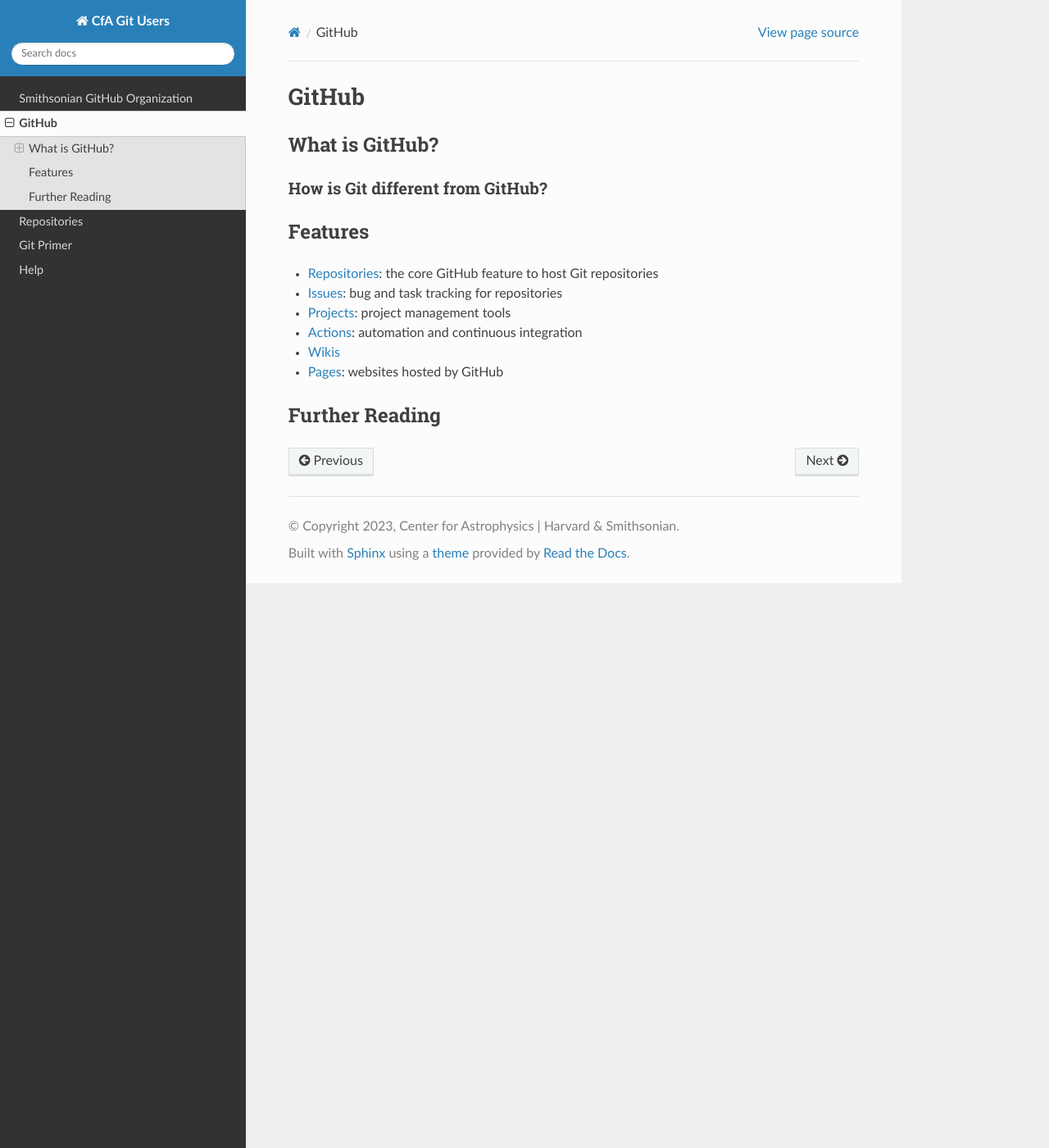
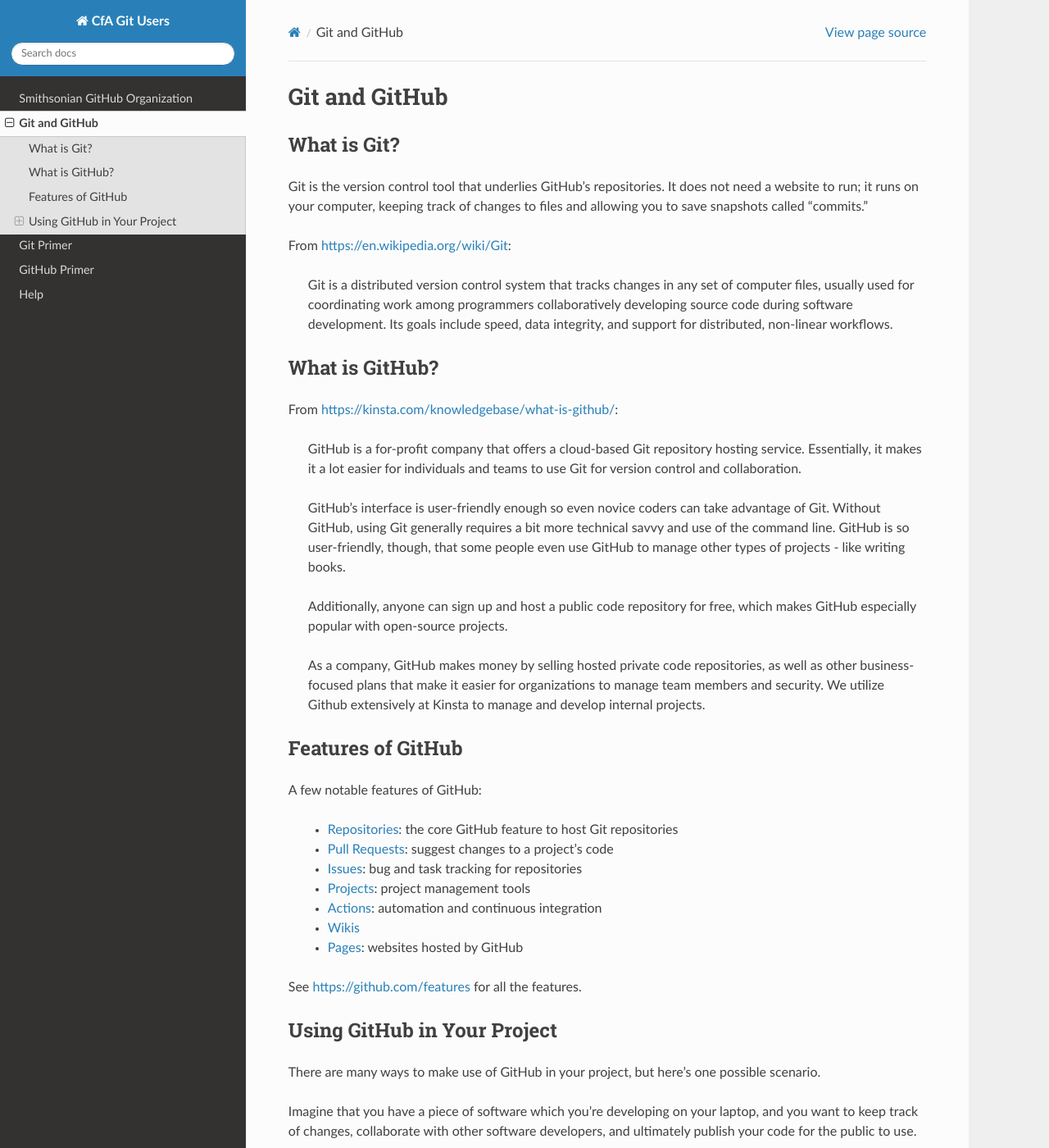
Before and after one commit to Smithsonian/cfa-git-users, a Sphinx documentation site: the page built from docs/github.rst, in a window 1280 px wide and 1400 px high. Shown: the whole window at 82% size. Built offline with Sphinx 7.4.7 and the Read the Docs theme 2.0.0, drawn with Linux system fonts in a browser that asks for light colours; some of the changed text lies outside the part shown.

Commit message:
more updates

```diff
--- /dev/null
+++ b/docs/_static/css/mod_theme.css
@@ -0,0 +1,5 @@
+@import url("theme.css");
+
+.wy-nav-content {
+    max-width: 90%;
+}
--- a/docs/conf.py
+++ b/docs/conf.py
@@ -33,3 +33,4 @@
 html_theme = 'sphinx_rtd_theme'
 html_title = "CfA Git Users Documentation"
 html_static_path = ['_static']
+html_css_files = ['css/mod_theme.css']
--- a/docs/primer.rst
+++ b/docs/git-primer.rst
@@ -21,5 +21,5 @@
 =========
 clone, commit, pull, push, log, status
 
-Git Resources
-=============
+More Git Resources
+==================
--- a/docs/github.rst
+++ b/docs/github.rst
@@ -1,22 +1,95 @@
-******
-GitHub
-******
+**************
+Git and GitHub
+**************
+
+What is Git?
+============
+Git is the version control tool that underlies GitHub's repositories. It does not
+need a website to run; it runs on your computer, keeping track of changes to files
+and allowing you to save snapshots called "commits."
+
+From https://en.wikipedia.org/wiki/Git:
+
+    Git is a distributed version control system that tracks changes in any set
+    of computer files, usually used for coordinating work among programmers
+    collaboratively developing source code during software development. Its goals
+    include speed, data integrity, and support for distributed, non-linear workflows.
 
 What is GitHub?
 ===============
+From https://kinsta.com/knowledgebase/what-is-github/:
 
-How is Git different from GitHub?
----------------------------------
+    GitHub is a for-profit company that offers a cloud-based Git repository hosting
+    service. Essentially, it makes it a lot easier for individuals and teams to use
+    Git for version control and collaboration.
 
-Features
-========
+    GitHub's interface is user-friendly enough so even novice coders can take advantage
+    of Git. Without GitHub, using Git generally requires a bit more technical savvy
+    and use of the command line. GitHub is so user-friendly, though, that some people
+    even use GitHub to manage other types of projects - like writing books.
 
-* `Repositories <https://docs.github.com/en/repositories>`_: the core GitHub feature to host Git repositories
-* `Issues <https://docs.github.com/en/issues>`_: bug and task tracking for repositories
-* `Projects <https://docs.github.com/en/issues/planning-and-tracking-with-projects/learning-about-projects/about-projects>`_: project management tools
-* `Actions <https://docs.github.com/en/actions>`_: automation and continuous integration
-* `Wikis <https://docs.github.com/en/communities/documenting-your-project-with-wikis/about-wikis>`_
-* `Pages <https://pages.github.com/>`_: websites hosted by GitHub
+    Additionally, anyone can sign up and host a public code repository for free,
+    which makes GitHub especially popular with open-source projects.
 
-Further Reading
-===============
+    As a company, GitHub makes money by selling hosted private code repositories,
+    as well as other business-focused plans that make it easier for organizations
+    to manage team members and security. We utilize Github extensively at Kinsta to
+    manage and develop internal projects.
+
+Features of GitHub
+==================
+A few notable features of GitHub:
+
+    * `Repositories <https://docs.github.com/en/repositories>`_: the core GitHub feature to host Git repositories
+    * `Pull Requests <https://docs.github.com/en/pull-requests>`_: suggest changes to a project's code
+    * `Issues <https://docs.github.com/en/issues>`_: bug and task tracking for repositories
+    * `Projects <https://docs.github.com/en/issues/planning-and-tracking-with-projects/learning-about-projects/about-projects>`_: project management tools
+    * `Actions <https://docs.github.com/en/actions>`_: automation and continuous integration
+    * `Wikis <https://docs.github.com/en/communities/documenting-your-project-with-wikis/about-wikis>`_
+    * `Pages <https://pages.github.com/>`_: websites hosted by GitHub
+
+See https://github.com/features for all the features.
+
+Using GitHub in Your Project
+============================
+There are many ways to make use of GitHub in your project, but here's one possible scenario.
+
+Imagine that you have a piece of software which you're developing on your laptop, and you
+want to keep track of changes, collaborate with other software developers, and ultimately
+publish your code for the public to use.
+
+Tracking Changes
+----------------
+Initialize a Git repository in your source code's directory with ``git init``. Then save a
+snapshot of the current state with ``git commit``. Now, when you edit files, those changes
+will be tracked; you can see the differences with ``git diff``. When you're satisfied with
+the new version of your code, you can save another snapshot with ``git commit`` again.
+
+Sharing Code
+------------
+Now you want to share your code from your laptop with someone else. You can set up a
+repository on GitHub, then add it to your local source code's Git repository as a *remote*.
+Then, you can ``git push`` your code to GitHub, where it will be available to share.
+
+Collaborating
+-------------
+Collaborators can copy your code from GitHub to their own laptops with ``git clone``.
+They can do this by first copying it to their own GitHub space, called *forking* it.
+Then, after they make some changes and push those changes to their GitHub space, they
+can make a *pull request* and suggest that you merge those changes into your repository.
+
+Automatic Testing
+-----------------
+You can set up a *GitHub Action* to automatically run a suite of test scripts everytime
+you push your code to GitHub, and it will report back if the tests pass or fail.
+
+Publishing Code
+---------------
+You can package your code into a *release* and make it available to the public. Then, users
+can open *issues* against your code if they find a bug or want to request a new feature.
+
+More
+----
+This simplified scenario covers a basic use case, but it doesn't really explain how to do
+all the things mentioned here; for that, check out the additional resources on the
+:doc:`git-primer` and :doc:`github-primer` pages.
--- a/docs/si-org.rst
+++ b/docs/si-org.rst
@@ -3,6 +3,8 @@
 *******************************
 Smithsonian Institution's `GitHub Organization <https://docs.github.com/en/organizations>`_ is
 at https://github.com/Smithsonian/.
+
+.. image:: _static/images/si-org\ home\ member.png
 
 It is an enterprise account with the full features of GitHub. As an enterprise organization,
 we can make unlimited private and internal repositories. Also, we can fine-tune repository access controls.
```
Also changed, not shown: docs/github-primer.rst (renamed from docs/repos.rst, +6 -3 lines), docs/index.rst (+4 -8 lines).
